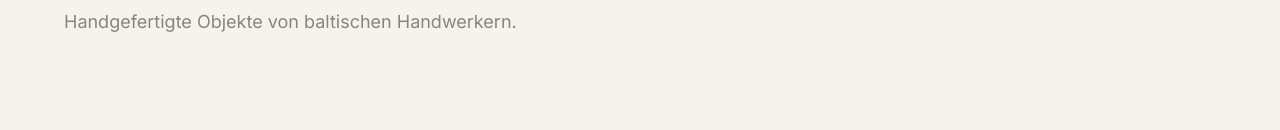
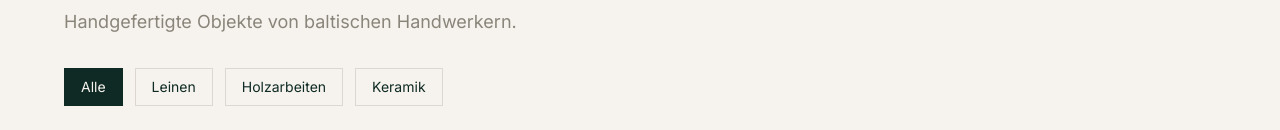
Before and after one commit to butschas-code/balticshopproduction, a Next.js app: page /de/shop in a window 1280 px wide. Shown: the part 212-342 px from the top of the page. Built offline with nearby package versions, Linux system fonts and the light colour scheme; grey boxes are pictures that could not be loaded; a web font is replaced by a local one.

Commit message:
Add live category filters

```diff
--- a/messages/de.json
+++ b/messages/de.json
@@ -76,7 +76,8 @@
   },
   "shop": {
     "title": "Shop",
-    "subtitle": "Handgefertigte Objekte von baltischen Handwerkern."
+    "subtitle": "Handgefertigte Objekte von baltischen Handwerkern.",
+    "all": "Alle"
   },
   "artisansPage": {
     "title": "Handwerker",
--- a/messages/en.json
+++ b/messages/en.json
@@ -76,7 +76,8 @@
   },
   "shop": {
     "title": "Shop",
-    "subtitle": "Handcrafted objects from Baltic artisans."
+    "subtitle": "Handcrafted objects from Baltic artisans.",
+    "all": "All"
   },
   "artisansPage": {
     "title": "Artisans",
--- a/src/app/[locale]/shop/page.tsx
+++ b/src/app/[locale]/shop/page.tsx
@@ -2,13 +2,39 @@
 
 import { useTranslations } from "next-intl";
 import { useLocale } from "next-intl";
+import { useSearchParams } from "next/navigation";
+import { Link } from "@/i18n/navigation";
 import { ProductCard } from "@/components/ProductCard";
 import { products } from "@/data/catalog";
 
+const productCategories = [
+  { slug: "linen", nameKey: "linen" },
+  { slug: "woodcraft", nameKey: "woodcraft" },
+  { slug: "ceramics", nameKey: "ceramics" },
+] as const;
+
+function getProductCategory(product: (typeof products)[number]) {
+  if (product.artisanSlug === "studio-natural") {
+    return "linen";
+  }
+
+  if (product.artisanSlug === "raibi-koki") {
+    return "woodcraft";
+  }
+
+  return "ceramics";
+}
+
 export default function ShopPage() {
   const t = useTranslations("shop");
+  const tCollections = useTranslations("collections");
   const locale = useLocale();
+  const searchParams = useSearchParams();
   const isGerman = locale === "de";
+  const selectedCategory = searchParams.get("collection");
+  const filteredProducts = productCategories.some((category) => category.slug === selectedCategory)
+    ? products.filter((product) => getProductCategory(product) === selectedCategory)
+    : products;
 
   return (
     <div className="pt-28 md:pt-36 pb-24">
@@ -20,9 +46,38 @@ export default function ShopPage() {
           <p className="mt-4 text-driftwood text-lg max-w-xl">
             {t("subtitle")}
           </p>
+          <div className="mt-8 flex flex-wrap gap-3">
+            <Link
+              href="/shop"
+              className={`px-4 py-2 text-sm border transition-colors ${
+                selectedCategory
+                  ? "border-driftwood/25 text-forest hover:border-amber hover:text-amber"
+                  : "border-forest bg-forest text-linen"
+              }`}
+            >
+              {t("all")}
+            </Link>
+            {productCategories.map((category) => {
+              const isSelected = selectedCategory === category.slug;
+
+              return (
+                <Link
+                  key={category.slug}
+                  href={`/shop?collection=${category.slug}`}
+                  className={`px-4 py-2 text-sm border transition-colors ${
+                    isSelected
+                      ? "border-forest bg-forest text-linen"
+                      : "border-driftwood/25 text-forest hover:border-amber hover:text-amber"
+                  }`}
+                >
+                  {tCollections(category.nameKey)}
+                </Link>
+              );
+            })}
+          </div>
         </div>
         <div className="grid grid-cols-1 md:grid-cols-2 lg:grid-cols-3 gap-12 md:gap-16">
-          {products.map((product) => (
+          {filteredProducts.map((product) => (
             <ProductCard
               key={product.slug}
               slug={product.slug}
--- a/src/components/CollectionGrid.tsx
+++ b/src/components/CollectionGrid.tsx
@@ -2,21 +2,18 @@
 
 import { useTranslations } from "next-intl";
 import { Link } from "@/i18n/navigation";
+import { products } from "@/data/catalog";
 
 const collectionSlugs = [
-  { slug: "amber", nameKey: "amber", descKey: "amberDesc" },
   { slug: "linen", nameKey: "linen", descKey: "linenDesc" },
   { slug: "woodcraft", nameKey: "woodcraft", descKey: "woodcraftDesc" },
-  { slug: "wool-felt", nameKey: "woolFelt", descKey: "woolFeltDesc" },
   { slug: "ceramics", nameKey: "ceramics", descKey: "ceramicsDesc" },
 ] as const;
 
-const images: Record<string, string> = {
-  amber: "https://images.unsplash.com/photo-1515562141207-7a88fb7ce338?w=800&q=80",
-  linen: "https://images.unsplash.com/photo-1558171813-4c088753af8f?w=800&q=80",
-  woodcraft: "https://images.unsplash.com/photo-1513467535987-fd81bc7d62f8?w=800&q=80",
-  "wool-felt": "https://images.unsplash.com/photo-1610701596007-11502861dcfa?w=800&q=80",
-  ceramics: "https://images.unsplash.com/photo-1565193566173-7a0ee3dbe261?w=800&q=80",
+const categoryImages = {
+  linen: products.find((product) => product.artisanSlug === "studio-natural")?.image,
+  woodcraft: products.find((product) => product.artisanSlug === "raibi-koki")?.image,
+  ceramics: products.find((product) => product.artisanSlug === "cepli" || product.artisanSlug === "vaidava-ceramics")?.image,
 };
 
 export function CollectionGrid() {
@@ -42,7 +39,7 @@ export function CollectionGrid() {
               >
                 <div
                   className="absolute inset-0 bg-cover bg-center transition-transform duration-700 ease-out group-hover:scale-105"
-                  style={{ backgroundImage: `url(${images[col.slug]})` }}
+                  style={{ backgroundImage: `url(${categoryImages[col.slug]})` }}
                 />
                 <div className="absolute inset-0 bg-gradient-to-t from-forest/80 via-forest/20 to-transparent opacity-90 group-hover:opacity-95 transition-opacity" />
                 <div className="absolute inset-0 flex flex-col justify-end p-8 md:p-10">
```
